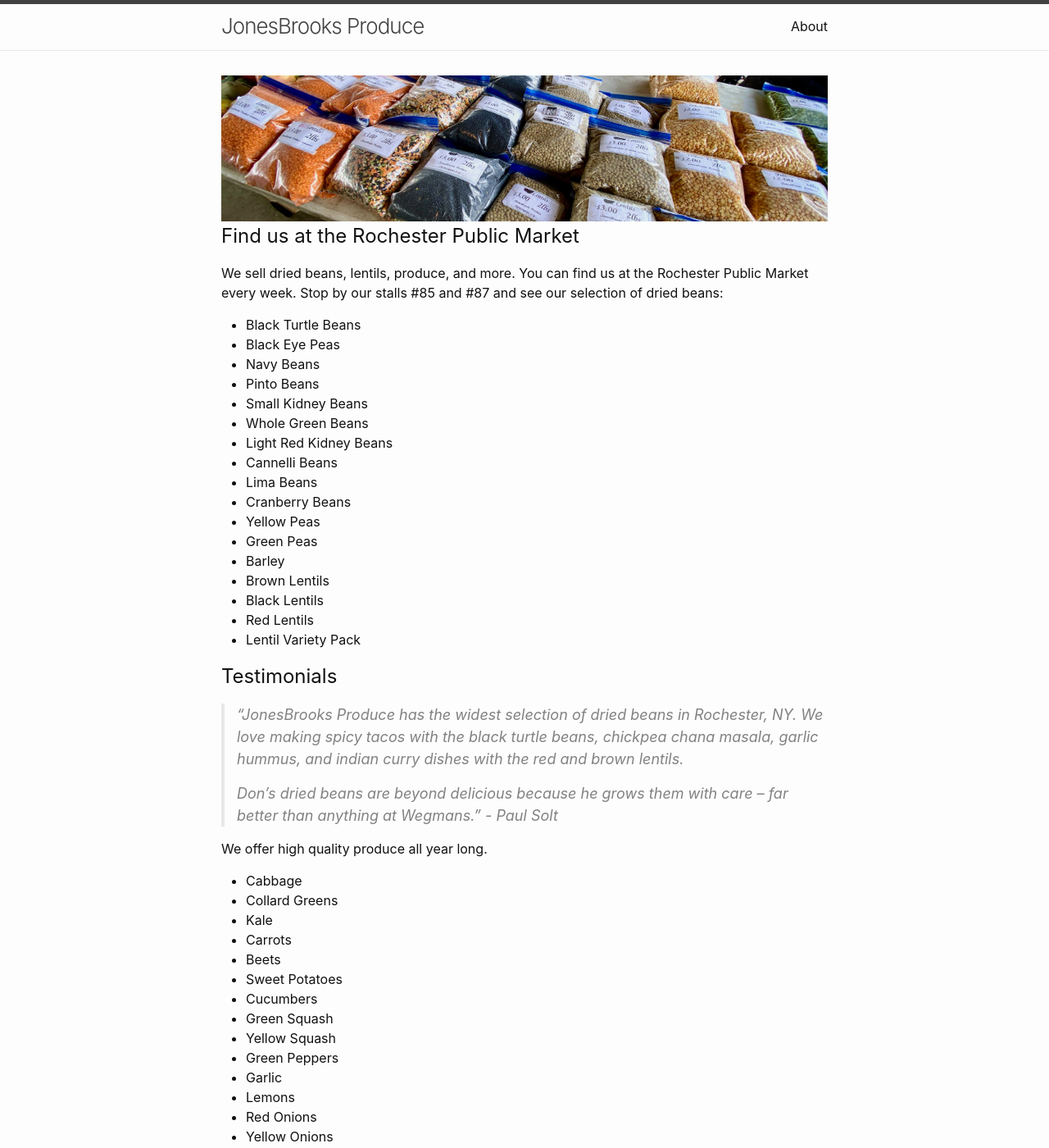
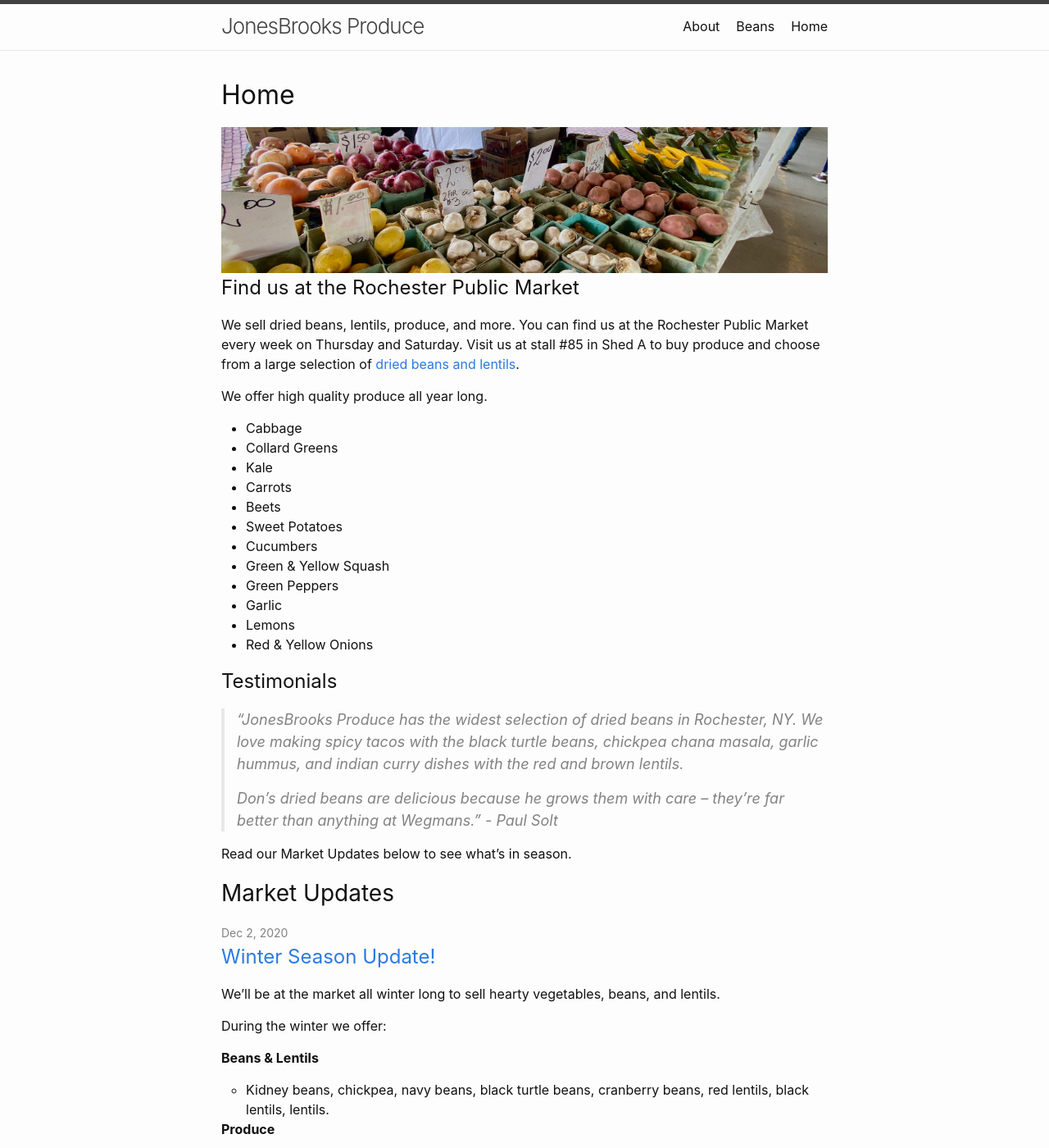
Before and after one commit to PaulSolt/JonesBrooksProduce.com, a Jekyll site: the page built from index.md, in a window 1280 px wide and 1400 px high. Shown: the whole window at 82% size. Built offline with Jekyll 4.4.1, drawn with Linux system fonts in a browser that asks for light colours; some of the changed text lies outside the part shown.

Commit message:
Added beans page, updated footer, added address, and updated navigation pages

```diff
--- a/_config.yml
+++ b/_config.yml
@@ -19,14 +19,18 @@
 # in the templates via {{ site.myvariable }}.
 
 title: JonesBrooks Produce
-email: your-email@example.com
+author: Don Jones
+# email: your-email@example.com
 description: >- # this means to ignore newlines until "baseurl:"
   JonesBrooks Produce sells and grows fresh produce in Farmington, NY. You can find our
-  produce at the Rochester Public Market stalls #85 and #87 and along our County Road 8 farm stands.
+  produce at the Rochester Public Market stall #85 in Shed A and along our County Road 8 farm stands.
   We offer a variety of dried beans, lentils, sweet corn, potatoes, and more.
 baseurl: "" # the subpath of your site, e.g. /blog
+address: >-
+  <strong>Rochester Public Market</strong></br>
+  Stall #85, Shed A <a href="https://goo.gl/maps/Pve2LGCskuhn6utL6">(Map)</a>
 url: "jonesbrooksproduce.com" # the base hostname & protocol for your site, e.g. http://example.com
-instagram_username: jonesbrooksproduce
+#instagram_username: jonesbrooksproduce
 phone: 585-734-2152
 
 # Build settings
--- a/_includes/footer.html
+++ b/_includes/footer.html
@@ -15,9 +15,17 @@
               {{ site.title | escape }}
             {%- endif -%}
             </li>
+
+            {%- if site.phone -%}
+            <li>{{ site.phone }}</li>
+            {%- endif -%}
+
             {%- if site.email -%}
             <li><a class="u-email" href="mailto:{{ site.email }}">{{ site.email }}</a></li>
             {%- endif -%}
+            {%- if site.address -%}
+            <li>{{ site.address }}</li>
+            {%- endif - %}
         </ul>
       </div>
 
--- a/_layouts/page.html
+++ b/_layouts/page.html
@@ -4,13 +4,15 @@ layout: default
 <article class="post">
 
   <header class="post-header">
+
+
+    <h1 class="post-title">{{ page.title | escape }}</h1>
+
     {%- if page.header-hero -%}
     <div class="hero">
       <img class="header-hero-image" src="{{ page.header-hero | relative_url }}" />
     </div>
     {%- endif -%}
-
-    <h1 class="post-title">{{ page.title | escape }}</h1>
   </header>
 
   <div class="post-content">
--- a/_posts/2021-12-01-winter-season-update.md
+++ b/_posts/2021-12-01-winter-season-update.md
@@ -1,19 +1,22 @@
 ---
 layout: post
 title:  "Winter Season Update!"
-date:   2021-03-07 22:56:06 -0500
+date:   2020-12-01 22:56:06 -0500
 ---
 
-Winter Season Update
-
-We have beans and lentils to fill you up.
+We'll be at the market all winter long to sell hearty vegetables, beans, and lentils.
 
 During the winter we offer:
 
 **Beans & Lentils**
-Kidney beans, chickpea, navy beans, black turtle beans, cranberry beans, red lentils, black lentils, lentils.
+
+* Kidney beans, chickpea, navy beans, black turtle beans, cranberry beans, red lentils, black lentils, lentils.
 
 **Produce**
-Garlic, potatoes, sweet potatoes, beets, collard greens, cucumbers, green squash, and yellow squash.
+
+* Garlic, potatoes, sweet potatoes, beets, collard greens, cucumbers, green squash, and yellow squash.
+
 
 Our beans will fill you up and keep you satisfied.
+
+![JonesBrooks Produce - Assorted Dried Beans and Lentils](/assets/images/jonesbrooks-produce-beans.jpeg)
--- a/index.md
+++ b/index.md
@@ -1,37 +1,13 @@
 ---
 layout: home
-# title: About
+title: Home
 # permalink: /about/
-header-hero: /assets/images/bean-hero.jpeg
+header-hero: /assets/images/jonesbrooks-produce-stand-hero.jpeg
 ---
 
 ## Find us at the Rochester Public Market
 
-We sell dried beans, lentils, produce, and more. You can find us at the Rochester Public Market every week. Stop by our stalls #85 and #87 and see our selection of dried beans:
-
-* Black Turtle Beans
-* Black Eye Peas
-* Navy Beans
-* Pinto Beans
-* Small Kidney Beans
-* Whole Green Beans
-* Light Red Kidney Beans
-* Cannelli Beans
-* Lima Beans
-* Cranberry Beans
-* Yellow Peas
-* Green Peas
-* Barley
-* Brown Lentils
-* Black Lentils
-* Red Lentils
-* Lentil Variety Pack
-
-## Testimonials
-
-> "JonesBrooks Produce has the widest selection of dried beans in Rochester, NY. We love making spicy tacos with the black turtle beans, chickpea chana masala, garlic hummus, and indian curry dishes with the red and brown lentils.
->
-> Don's dried beans are beyond delicious because he grows them with care – far better than anything at Wegmans." - Paul Solt
+We sell dried beans, lentils, produce, and more. You can find us at the Rochester Public Market every week on Thursday and Saturday. Visit us at stall #85 in Shed A to buy produce and choose from a large selection of [dried beans and lentils](/beans).
 
 We offer high quality produce all year long.
 
@@ -42,12 +18,17 @@ We offer high quality produce all year long.
 * Beets
 * Sweet Potatoes
 * Cucumbers
-* Green Squash
-* Yellow Squash
+* Green & Yellow Squash
 * Green Peppers
 * Garlic
 * Lemons
-* Red Onions
-* Yellow Onions
+* Red & Yellow Onions
+
+
+## Testimonials
+
+> "JonesBrooks Produce has the widest selection of dried beans in Rochester, NY. We love making spicy tacos with the black turtle beans, chickpea chana masala, garlic hummus, and indian curry dishes with the red and brown lentils.
+>
+> Don's dried beans are delicious because he grows them with care – they're far better than anything at Wegmans." - Paul Solt
 
 Read our Market Updates below to see what's in season.
```
Also changed, not shown: about.md (+7 -6 lines), beans.md (added, +28 -0 lines), assets/images/jonesbrooks-produce-beans-hero.jpeg (renamed from assets/images/bean-hero.jpeg), assets/images/jonesbrooks-produce-beans.jpeg (added), assets/images/jonesbrooks-produce-stand-hero.jpeg (renamed from assets/images/stand-hero.jpeg), assets/images/jonesbrooks-produce-stand2-hero.jpeg (added), 1 other file.
